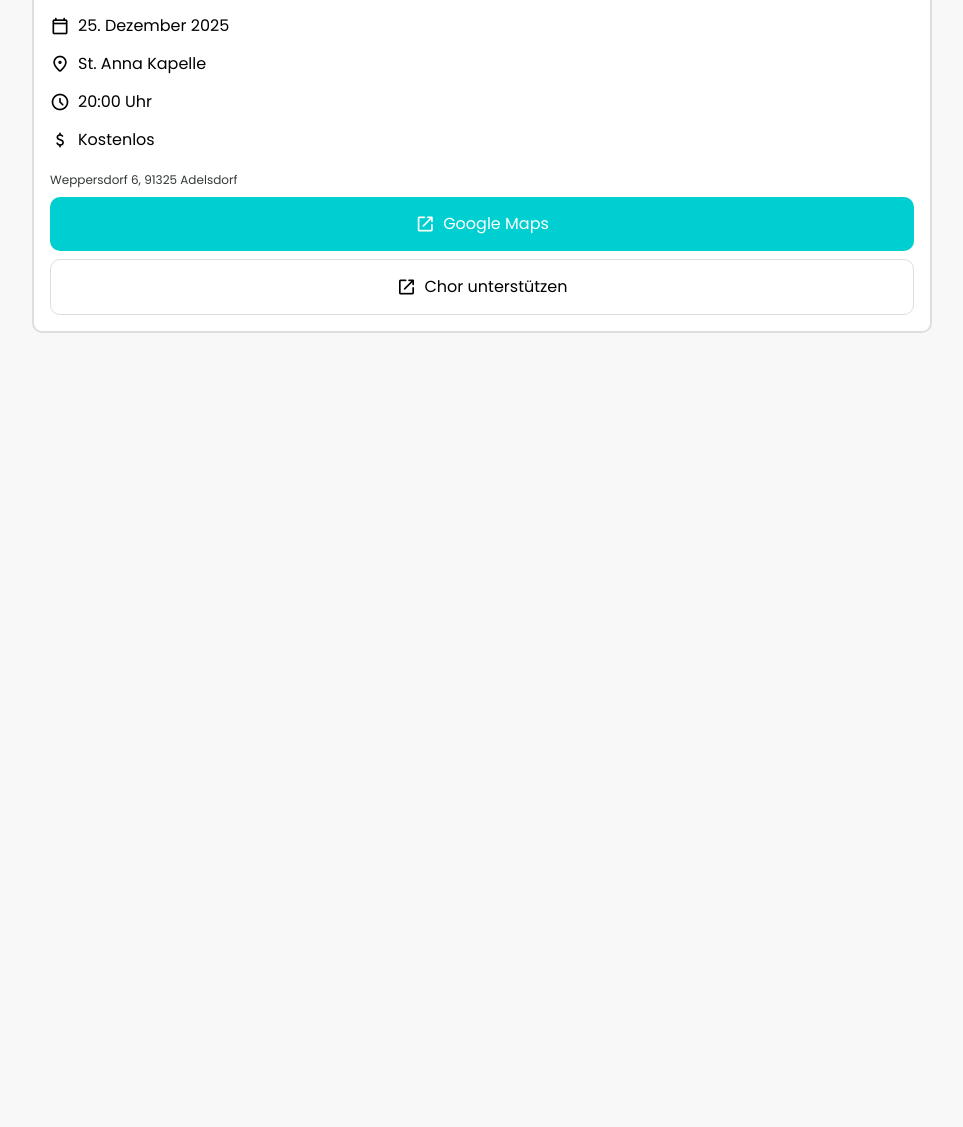
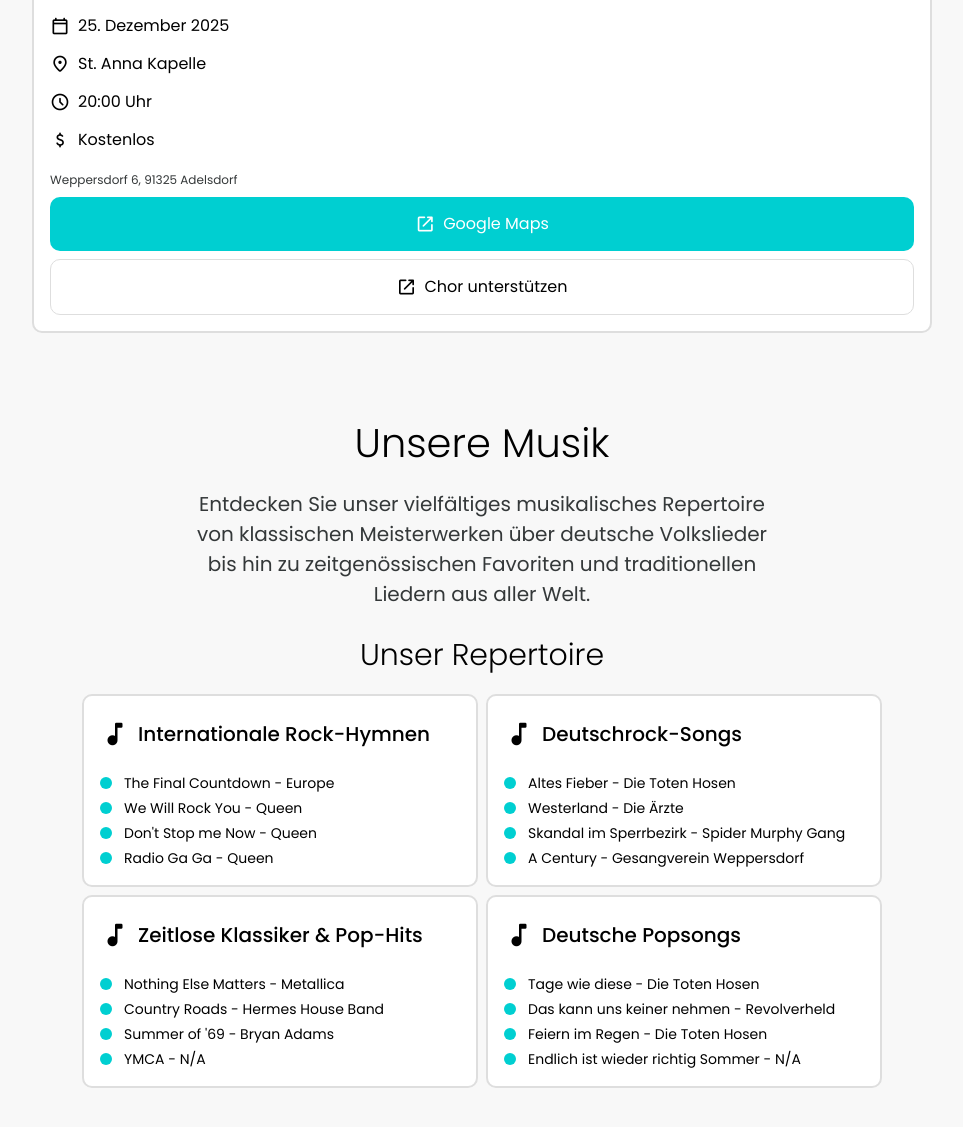
Before and after one commit to Lum1n0sity/Gesangverein-Weppersdorf, a website built with Vite: page index.html in a window 1280 px wide. Shown: the part 4280-5407 px from the top of the page, without its empty margins (158-1121 px from the left). Before the commit the page ends 4653 px from the top, so only its background shows below. Built offline with nearby package versions, Linux system fonts and the light colour scheme.

Commit message:
Implemented "Musik" section

```diff
--- a/index.html
+++ b/index.html
@@ -198,6 +198,101 @@
 				</div>
 			</div>
 		</section>
+		<section class="w-full h-fit flex flex-col items-center justify-start p-5 lg:p-10">
+			<h1 class="text-dt-4 font-medium lg:text-dt-2 lg:font-light">Unsere Musik</h1>
+			<p class="text-center font-regular text-dt-8 text-onyx mt-4 lg:text-dt-5 lg:max-w-1/2">Entdecken Sie unser vielfältiges musikalisches Repertoire von klassischen Meisterwerken über deutsche Volkslieder bis hin zu zeitgenössischen Favoriten und traditionellen Liedern aus aller Welt.</p>
+			<h2 class="mt-6 font-light text-dt-5 lg:text-dt-3">Unser Repertoire</h2>
+			<div class="flex flex-col items-center w-full lg:flex-row lg:w-2/3 lg:mt-4">
+				<div class="flex flex-col items-center w-full">
+					<div class="flex flex-col items-start justify-start w-full bg-white border-2 border-gv-border rounded-1 p-4">
+						<p class="text-dt-7 font-medium lg:text-dt-5 flex items-center"><span class="icon text-dt-5 lg:text-dt-3 mr-2">music_note</span> Internationale Rock-Hymnen</p>
+						<ul class="list-none space-y-1 mt-4">
+							<li class="flex items-center">
+								<span class="mr-3 w-3 aspect-square rounded-full bg-gv-dark-turquoise"></span>
+								<p class="text-dt-9 lg:text-dt-8">The Final Countdown - Europe</p>
+							</li>
+							<li class="flex items-center">
+								<span class="mr-3 w-3 aspect-square rounded-full bg-gv-dark-turquoise"></span>
+								<p class="text-dt-9 lg:text-dt-8">We Will Rock You - Queen</p>
+							</li>
+							<li class="flex items-center">
+								<span class="mr-3 w-3 aspect-square rounded-full bg-gv-dark-turquoise"></span>
+								<p class="text-dt-9 lg:text-dt-8">Don't Stop me Now - Queen</p>
+							</li>
+							<li class="flex items-center">
+								<span class="mr-3 w-3 aspect-square rounded-full bg-gv-dark-turquoise"></span>
+								<p class="text-dt-9 lg:text-dt-8">Radio Ga Ga - Queen</p>
+							</li>
+						</ul>
+					</div>
+					<div class="flex flex-col items-start justify-start w-full bg-white border-2 border-gv-border rounded-1 p-4 mt-2">
+						<p class="text-dt-7 font-medium lg:text-dt-5 flex items-center"><span class="icon text-dt-5 lg:text-dt-3 mr-2">music_note</span> Zeitlose Klassiker & Pop-Hits</p>
+						<ul class="list-none space-y-1 mt-4">
+							<li class="flex items-center">
+								<span class="mr-3 w-3 aspect-square rounded-full bg-gv-dark-turquoise"></span>
+								<p class="text-dt-9 lg:text-dt-8">Nothing Else Matters - Metallica</p>
+							</li>
+							<li class="flex items-center">
+								<span class="mr-3 w-3 aspect-square rounded-full bg-gv-dark-turquoise"></span>
+								<p class="text-dt-9 lg:text-dt-8">Country Roads - Hermes House Band</p>
+							</li>
+							<li class="flex items-center">
+								<span class="mr-3 w-3 aspect-square rounded-full bg-gv-dark-turquoise"></span>
+								<p class="text-dt-9 lg:text-dt-8">Summer of '69 - Bryan Adams</p>
+							</li>
+							<li class="flex items-center">
+								<span class="mr-3 w-3 aspect-square rounded-full bg-gv-dark-turquoise"></span>
+								<p class="text-dt-9 lg:text-dt-8">YMCA - N/A</p>
+							</li>
+						</ul>
+					</div>
+				</div>
+				<div class="flex flex-col items-center w-full mt-2 lg:mt-0 lg:ml-2">
+					<div class="flex flex-col items-start justify-start w-full bg-white border-2 border-gv-border rounded-1 p-4">
+						<p class="text-dt-7 font-medium lg:text-dt-5 flex items-center"><span class="icon text-dt-5 lg:text-dt-3 mr-2">music_note</span> Deutschrock-Songs</p>
+						<ul class="list-none space-y-1 mt-4">
+							<li class="flex items-center">
+								<span class="mr-3 w-3 aspect-square rounded-full bg-gv-dark-turquoise"></span>
+								<p class="text-dt-9 lg:text-dt-8">Altes Fieber - Die Toten Hosen</p>
+							</li>
+							<li class="flex items-center">
+								<span class="mr-3 w-3 aspect-square rounded-full bg-gv-dark-turquoise"></span>
+								<p class="text-dt-9 lg:text-dt-8">Westerland - Die Ärzte</p>
+							</li>
+							<li class="flex items-center">
+								<span class="mr-3 w-3 aspect-square rounded-full bg-gv-dark-turquoise"></span>
+								<p class="text-dt-9 lg:text-dt-8">Skandal im Sperrbezirk - Spider Murphy Gang</p>
+							</li>
+							<li class="flex items-center">
+								<span class="mr-3 w-3 aspect-square rounded-full bg-gv-dark-turquoise"></span>
+								<p class="text-dt-9 lg:text-dt-8">A Century - Gesangverein Weppersdorf</p>
+							</li>
+						</ul>
+					</div>
+					<div class="flex flex-col items-start justify-start w-full bg-white border-2 border-gv-border rounded-1 p-4 mt-2">
+						<p class="text-dt-7 font-medium lg:text-dt-5 flex items-center"><span class="icon text-dt-5 lg:text-dt-3 mr-2">music_note</span> Deutsche Popsongs</p>
+						<ul class="list-none space-y-1 mt-4">
+							<li class="flex items-center">
+								<span class="mr-3 w-3 aspect-square rounded-full bg-gv-dark-turquoise"></span>
+								<p class="text-dt-9 lg:text-dt-8">Tage wie diese - Die Toten Hosen</p>
+							</li>
+							<li class="flex items-center">
+								<span class="mr-3 w-3 aspect-square rounded-full bg-gv-dark-turquoise"></span>
+								<p class="text-dt-9 lg:text-dt-8">Das kann uns keiner nehmen - Revolverheld</p>
+							</li>
+							<li class="flex items-center">
+								<span class="mr-3 w-3 aspect-square rounded-full bg-gv-dark-turquoise"></span>
+								<p class="text-dt-9 lg:text-dt-8">Feiern im Regen - Die Toten Hosen</p>
+							</li>
+							<li class="flex items-center">
+								<span class="mr-3 w-3 aspect-square rounded-full bg-gv-dark-turquoise"></span>
+								<p class="text-dt-9 lg:text-dt-8">Endlich ist wieder richtig Sommer - N/A</p>
+							</li>
+						</ul>
+					</div>
+				</div>
+			</div>
+		</section>
 		<!-- Mobile nav menu stuff -->
 		<div id="mobileMenu" class="fixed top-0 right-0 h-full w-3/4 bg-white flex flex-col items-end p-5 transform translate-x-full transition-transform duration-500 ease-out min-[1190px]:hidden z-101">
 			<button id="closeMenu" class="text-dt-3 flex items-center cursor-pointer font-medium">Schließen <span class="icon text-dt-2 ml-2 font-semibold">close</span></button>
```
